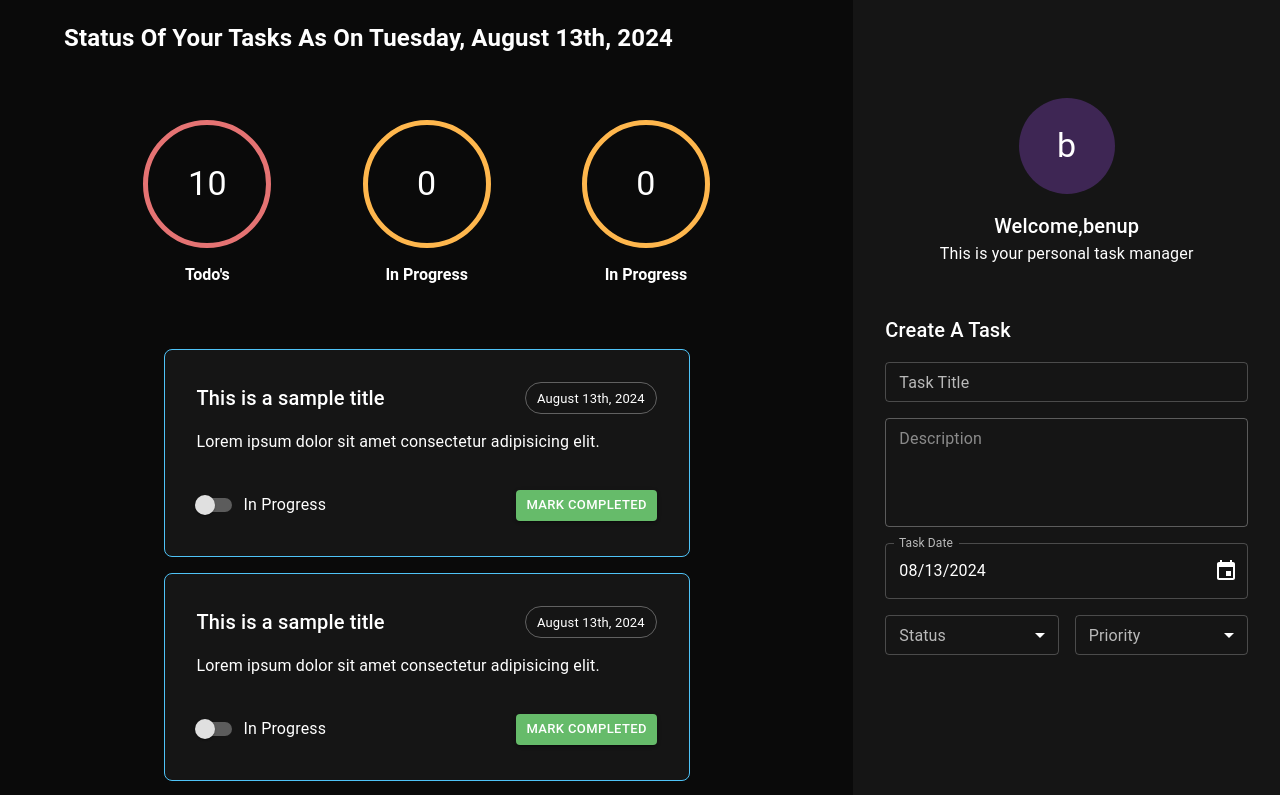
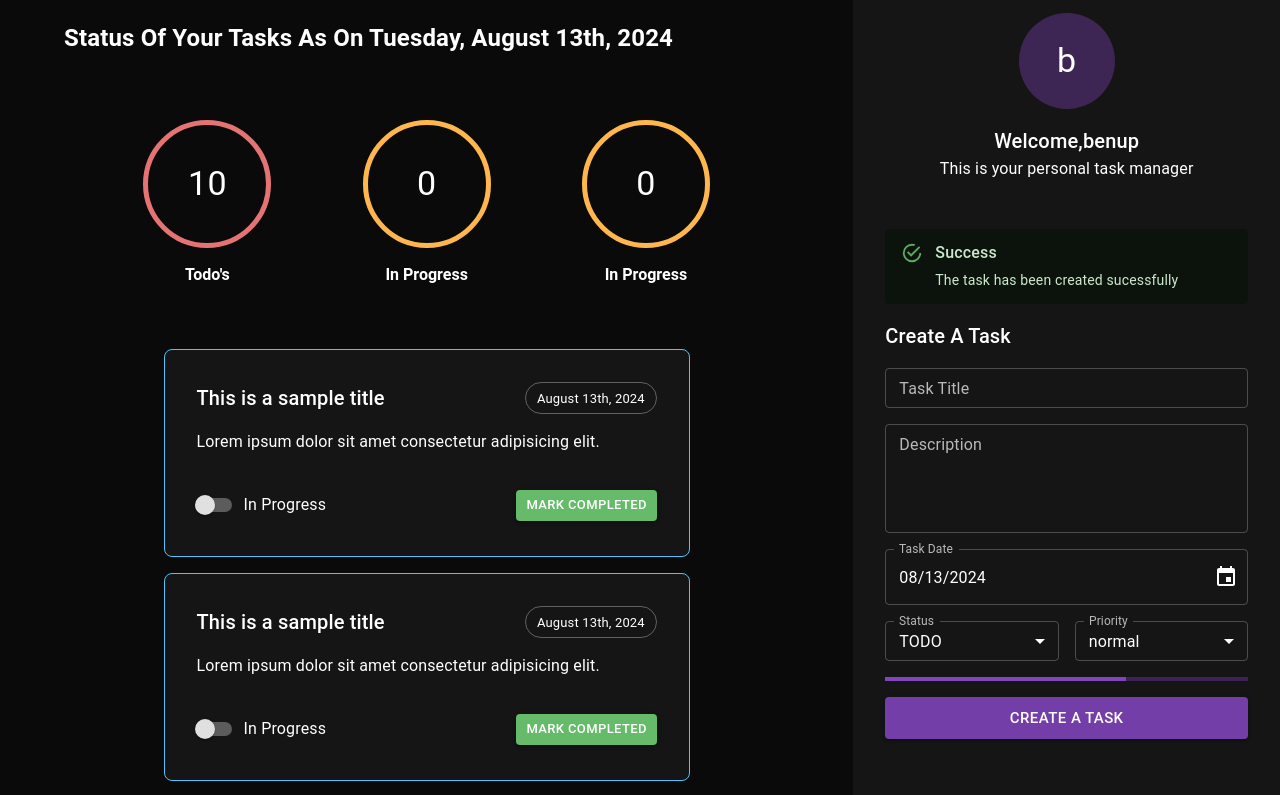
Before and after one commit to Benup211/Typescript, a React (Vite) app in the folder final/frontend/: page / in a window 1280 px wide. Shown: the top 795 px of the page. Built offline with nearby package versions, Linux system fonts and the light colour scheme.

Commit message:
add:form props added,using state,sending post req using mutation

```diff
--- a/final/frontend/src/components/createTaskForm/createTaskForm.tsx
+++ b/final/frontend/src/components/createTaskForm/createTaskForm.tsx
@@ -1,12 +1,51 @@
-import { FC, ReactElement } from "react";
-import { Box, Typography, Stack } from "@mui/material";
+import { FC, ReactElement, useState } from "react";
+import {
+    Box,
+    Typography,
+    Stack,
+    LinearProgress,
+    Button,
+    Alert,
+    AlertTitle,
+} from "@mui/material";
 import { TaskTitleField } from "./_taskTitleField";
 import { TaskDescriptionField } from "./_taskDescriptionField";
 import { TaskDateField } from "./_taskDateField";
-import {TaskSelectField} from "./_taskSelectField";
-import { Priority } from './enums/Priority';
-import { Status } from './enums/Status';
+import { TaskSelectField } from "./_taskSelectField";
+import { Priority } from "./enums/Priority";
+import { Status } from "./enums/Status";
+import { useMutation } from "@tanstack/react-query";
+import { sendApiRequest } from "../../helpers/sendApiRequest";
+import { ICreateTask } from "../taskArea/interfaces/ICreateTask";
 export const CreateTaskForm: FC = (): ReactElement => {
+    const [title, setTitle] = useState<string | undefined>(undefined);
+    const [description, setDescription] = useState<string | undefined>(
+        undefined
+    );
+    const [date, setDate] = useState<Date | null>(new Date());
+    const [status, setStatus] = useState<string>(Status.todo);
+    const [priority, setPriority] = useState<string>(Priority.normal);
+    const createTaskMutation = useMutation({
+        mutationFn: (data:ICreateTask) => {
+        return sendApiRequest("http://localhost:3000/tasks", "POST", data);
+        },
+      });
+    function createTaskHandler() {
+        console.log("Creating a task");
+        console.log(date?.toISOString());
+        if(!title || !description || !date){
+            return;
+        }
+        const task:ICreateTask={
+            title:title,
+            description:description,
+            date:date.toString(),
+            status:status,
+            priority:priority
+        }
+        console.log(task);
+        createTaskMutation.mutate(task);
+    };
     return (
         <Box
             display="flex"
@@ -16,17 +55,43 @@ export const CreateTaskForm: FC = (): ReactElement => {
             px={4}
             my={6}
         >
+            <Alert
+                severity="success"
+                sx={{ width: "100%", marginBottom: "16px" }}
+            >
+                <AlertTitle>Success</AlertTitle>
+                The task has been created sucessfully
+            </Alert>
             <Typography mb={2} component="h2" variant="h6">
                 Create A Task
             </Typography>
             <Stack sx={{ width: "100%" }} spacing={2}>
-        <TaskTitleField disabled={false} />
-        <TaskDescriptionField disabled={true} />
-        <TaskDateField />
+                <TaskTitleField
+                    onChange={(e) => {
+                        setTitle(e.target.value);
+                    }}
+                    disabled={false}
+                />
+                <TaskDescriptionField
+                    onChange={(e) => {
+                        setDescription(e.target.value);
+                    }}
+                    disabled={false}
+                />
+                <TaskDateField
+                    value={date}
+                    onChange={(date) => {
+                        setDate(date);
+                    }}
+                />
                 <Stack sx={{ width: "100%" }} direction="row" spacing={2}>
                     <TaskSelectField
                         label="Status"
                         name="status"
+                        value={status}
+                        onChange={(e) => {
+                            setStatus(e.target.value as string);
+                        }}
                         items={[
                             {
                                 value: Status.todo,
@@ -41,6 +106,10 @@ export const CreateTaskForm: FC = (): ReactElement => {
                     <TaskSelectField
                         label="Priority"
                         name="priority"
+                        value={priority}
+                        onChange={(e) => {
+                            setPriority(e.target.value as string);
+                        }}
                         items={[
                             {
                                 value: Priority.low,
@@ -57,6 +126,10 @@ export const CreateTaskForm: FC = (): ReactElement => {
                         ]}
                     />
                 </Stack>
+                <LinearProgress />
+                <Button variant="contained" size="large" fullWidth onClick={createTaskHandler}>
+                    Create A Task
+                </Button>
             </Stack>
         </Box>
     );
--- /dev/null
+++ b/final/frontend/src/components/taskArea/interfaces/ICreateTask.ts
@@ -0,0 +1,7 @@
+export interface ICreateTask{
+    title:string;
+    description:string;
+    date:string;
+    status:string;
+    priority:string;
+}
--- /dev/null
+++ b/final/frontend/src/helpers/sendApiRequest.ts
@@ -0,0 +1,35 @@
+type Method='GET'|'POST'|'PUT'|'DELETE';
+
+function returnCorrectRequest(method:Method,
+    data:unknown={}):RequestInit{
+        if(method=='GET'){
+            return {
+                method:method,
+                headers:{
+                    'Content-Type':'application/json'
+                }
+            }
+        }
+        else{
+            return {
+                method:method,
+                body:JSON.stringify(data),
+                headers:{
+                    'Content-Type':'application/json'
+                }
+            }
+        }
+}
+export async function sendApiRequest<T>(
+    url:string,
+    method:Method,
+    data:unknown={},
+):Promise<T>{
+    const response=await fetch(url,returnCorrectRequest(method,data));
+    if(!response.ok){
+        const message=`An error has occured:${response.status}`;
+        throw new Error(message);
+    }
+    console.log(response.json());
+    return response.json() as Promise<T>;
+}
```
Lines whose indentation alone changed are shown as unchanged.
